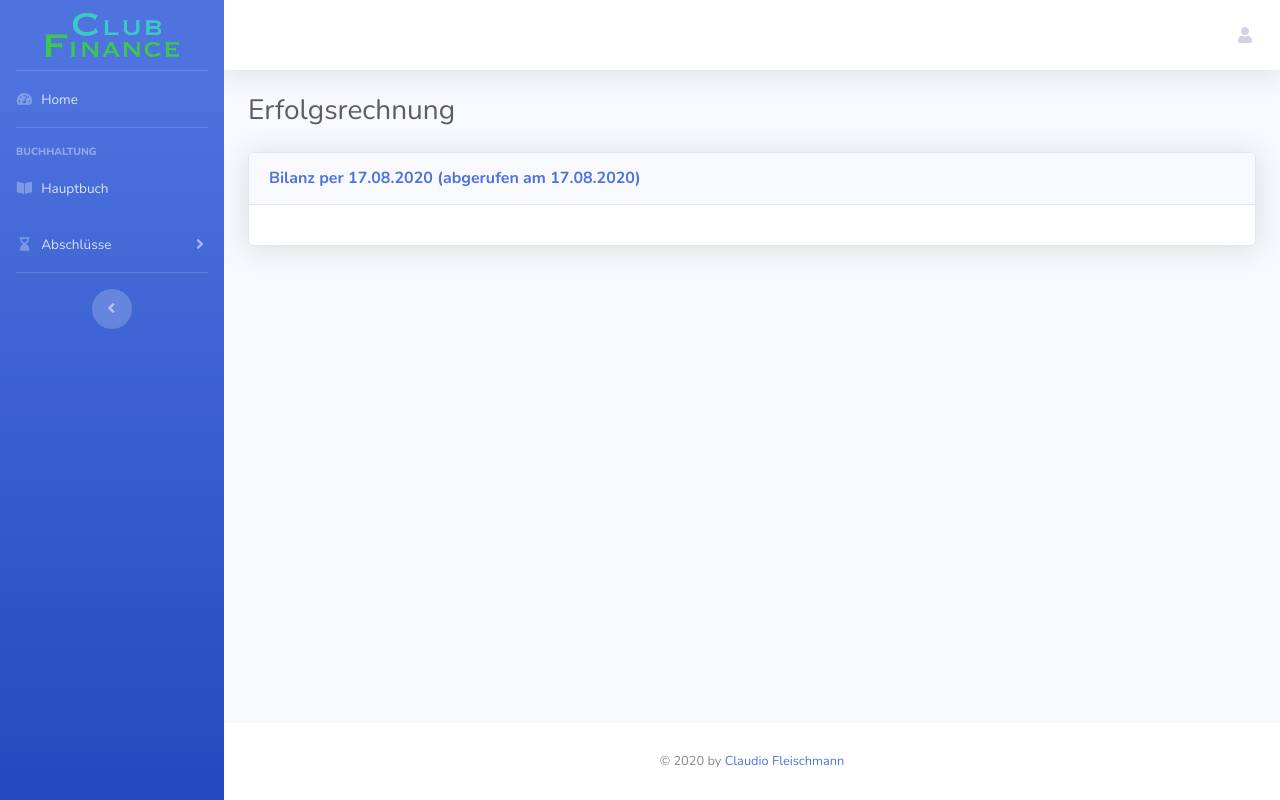
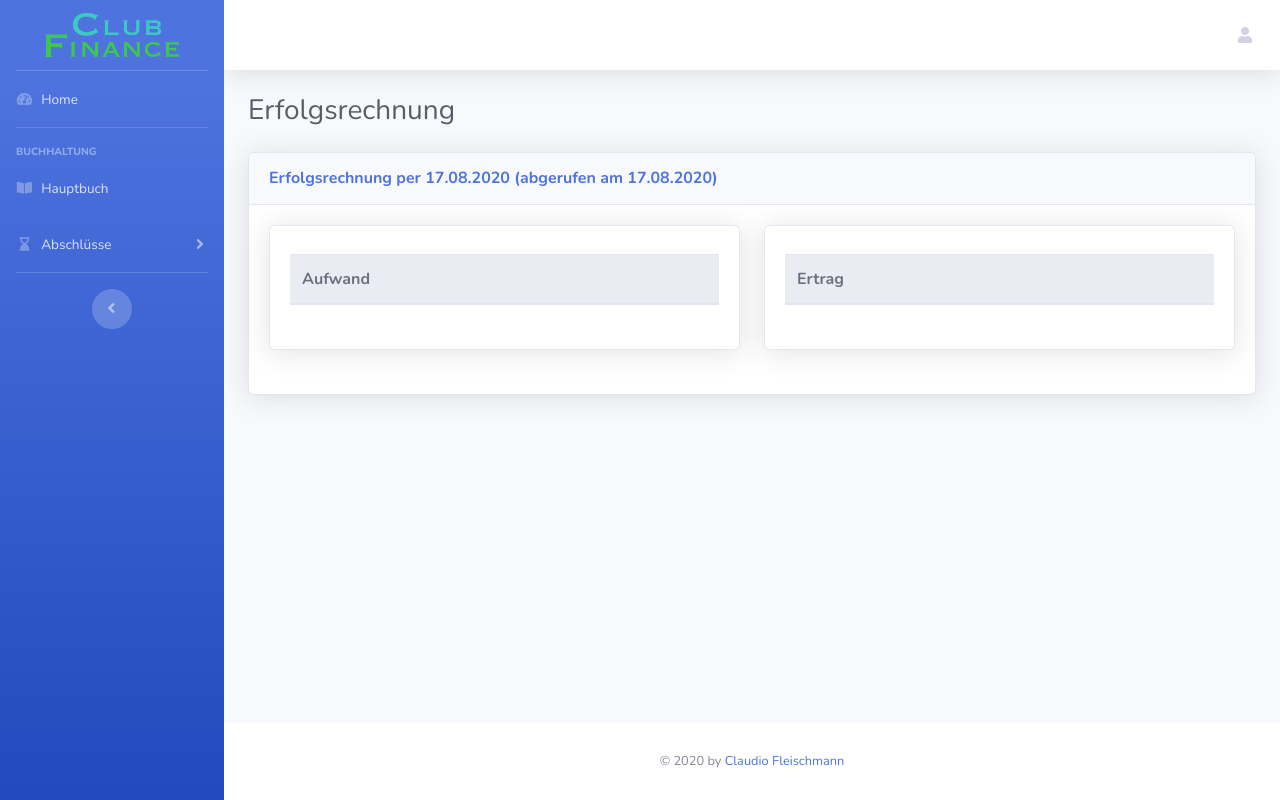
Before and after one commit to ClubFinance/ClubFinance, a Symfony app: template templates/erfolgsrechnung/index.html.twig in a window 1280 px wide. Run offline with Twig, Linux system fonts and the light colour scheme; the template is opened without the code that fills it, so the values that code supplies are empty; some libraries are stand-ins or nearby versions.

Commit message:
Erfolgsrechnung

```diff
--- a/src/Controller/BilanzController.php
+++ b/src/Controller/BilanzController.php
@@ -19,6 +19,7 @@ class BilanzController extends AbstractController
         $umlaufvermoegen = $this->getDoctrine()
                                 ->getRepository(Kontenplan::class)->createQueryBuilder('p')
                                 ->where('p.id2 = 10')->andWhere('p.id4 != 0')
+                                ->andWhere('p.status != 0')
                                 ->orderBy('p.id1', 'ASC')->addOrderBy('p.id2', 'ASC')->addOrderBy('p.id3', 'ASC')->addOrderBy('p.id4', 'ASC')
                                 ->getQuery()->getResult();
 
@@ -33,6 +34,7 @@ class BilanzController extends AbstractController
         $anlagevermoegen = $this->getDoctrine()
                                 ->getRepository(Kontenplan::class)->createQueryBuilder('p')
                                 ->where('p.id2 = 14')->andWhere('p.id4 != 0')
+                                ->andWhere('p.status != 0')
                                 ->orderBy('p.id1', 'ASC')->addOrderBy('p.id2', 'ASC')->addOrderBy('p.id3', 'ASC')->addOrderBy('p.id4', 'ASC')
                                 ->getQuery()->getResult();
 
@@ -47,6 +49,7 @@ class BilanzController extends AbstractController
         $fremdkapital = $this->getDoctrine()
                                 ->getRepository(Kontenplan::class)->createQueryBuilder('p')
                                 ->where('p.id2 = 20')->orWhere('p.id2 = 24')->andWhere('p.id4 != 0')
+                                ->andWhere('p.status != 0')
                                 ->orderBy('p.id1', 'ASC')->addOrderBy('p.id2', 'ASC')->addOrderBy('p.id3', 'ASC')->addOrderBy('p.id4', 'ASC')
                                 ->getQuery()->getResult();
 
@@ -61,6 +64,7 @@ class BilanzController extends AbstractController
         $eigenkapital = $this->getDoctrine()
                                 ->getRepository(Kontenplan::class)->createQueryBuilder('p')
                                 ->where('p.id2 = 28')->andWhere('p.id4 != 0')
+                                ->andWhere('p.status != 0')
                                 ->orderBy('p.id1', 'ASC')->addOrderBy('p.id2', 'ASC')->addOrderBy('p.id3', 'ASC')->addOrderBy('p.id4', 'ASC')
                                 ->getQuery()->getResult();
 
--- a/templates/erfolgsrechnung/index.html.twig
+++ b/templates/erfolgsrechnung/index.html.twig
@@ -5,11 +5,72 @@
 {% block body %}
 <div class="card shadow mb-4">
     <div class="card-header py-3">
-        <h6 class="m-0 font-weight-bold text-primary">Bilanz per {{ stichtag.datum|date("d.m.Y") }} (abgerufen am {{ "now"|date("d.m.Y") }})</h6>
+        <h6 class="m-0 font-weight-bold text-primary">Erfolgsrechnung per {{ stichtag.datum|date("d.m.Y") }} (abgerufen am {{ "now"|date("d.m.Y") }})</h6>
     </div>
     <div class="card-body">
-        {{ dump(aufwand) }}
-        {{ dump(ertrag) }}
+        <div class="row">
+            <div class="col-xl-6 col-md-6 mb-4">
+                <div class="card shadow h-100 py-2">
+                    <div class="card-body">
+                        <table class="table">
+                            <thead class="thead-light">
+                                <tr>
+                                    <th colspan="2">Aufwand</th>
+                                </tr>
+                            </thead>
+                            <tbody>
+                                {% for key, value in aufwand %}
+                                    {% if key == 'sum' %}
+                                        <tr>
+                                            <th>Summe</th>
+                                            <th>{{ value }}</th>
+                                        </tr>
+                                    {% elseif (key == "Gewinn") or (key == "Verlust")  %}
+                                        <tr>
+                                            <td class="text-{{ abschlussColor }}">{{ key }}</td>
+                                            <td class="text-{{ abschlussColor }}">{{ value }}</td>
+                                        </tr>
+                                    {% else %}
+                                        <tr>
+                                            <td>{{ key }}</td>
+                                            <td>{{ value }}</td>
+                                        </tr>
+                                    {% endif %}
+                                {% endfor %}
+                            </tbody>
+                        </table>
+                    </div>
+                </div>
+            </div>
+            <div class="col-xl-6 col-md-6 mb-4">
+                <div class="card shadow h-100 py-2">
+                    <div class="card-body">
+                        <table class="table">
+                            <thead class="thead-light">
+                                <tr>
+                                    <th colspan="2">Ertrag</th>
+                                </tr>
+                            </thead>
+                            <tbody>
+                                {% for key, value in ertrag %}
+                                    {% if key == 'sum' %}
+                                        <tr>
+                                            <th>Summe</th>
+                                            <th>{{ value }}</th>
+                                        </tr>
+                                    {% else %}
+                                        <tr>
+                                            <td>{{ key }}</td>
+                                            <td>{{ value }}</td>
+                                        </tr>
+                                    {% endif %}
+                                {% endfor %}
+                            </tbody>
+                        </table>
+                    </div>
+                </div>
+            </div>
+        </div>
     </div>
 </div>
 {% endblock %}
```
Also changed, not shown: src/Controller/ErfolgsrechnungController.php (+23 -3 lines).
